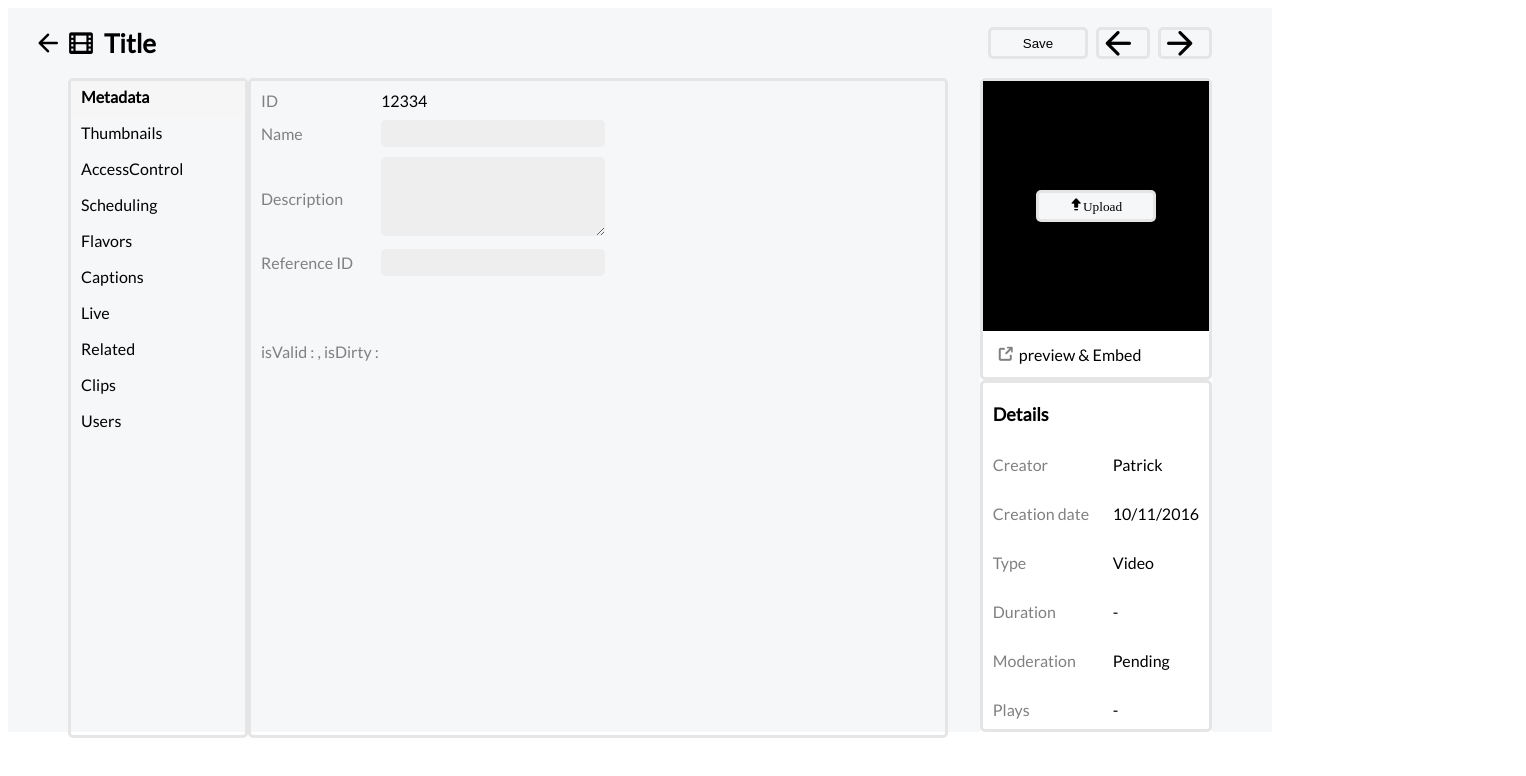
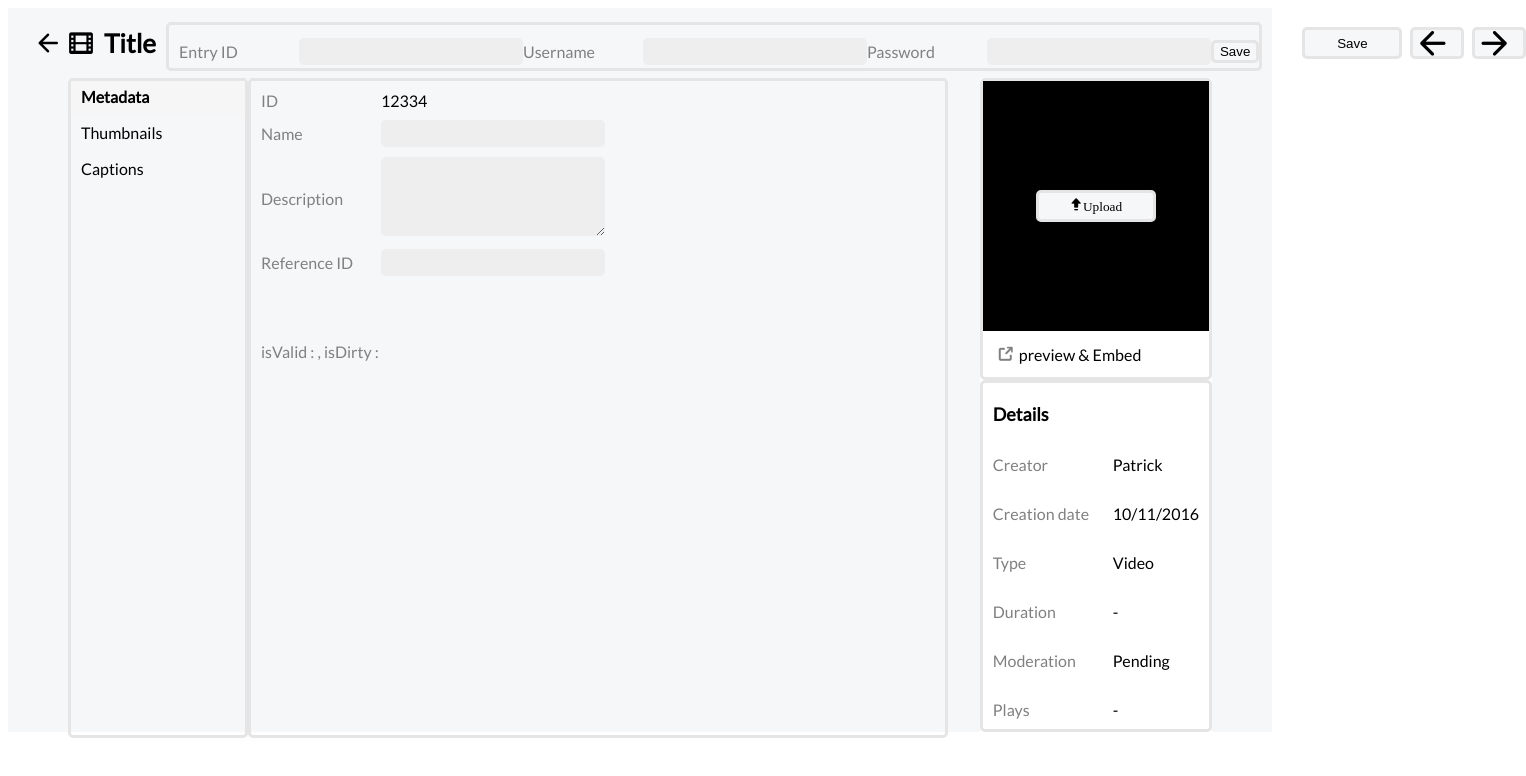
Before and after one commit to IVPAAS/kmc-ng-training, an Angular app: page / in a window 1280 px wide. Shown: the top 776 px of the page, 1526 px wide, since content can reach past the window. Built offline with nearby package versions, Linux system fonts and the light colour scheme.

Commit message:
up to 3-3 ( include)

```diff
--- a/src/app/app.module.ts
+++ b/src/app/app.module.ts
@@ -7,6 +7,7 @@ import { SectionComponent } from './components/section/section.component';
 import { PreviewComponent } from './components/preview/preview.component';
 import { MetaDataComponent } from './components/metadata/metadata.component';
 import { MainComponent } from './components/main/main.component';
+import { LoginComponent } from './components/login/login.component';
 
 
 @NgModule({
@@ -15,7 +16,8 @@ import { MainComponent } from './components/main/main.component';
     SectionComponent,
     PreviewComponent,
     MetaDataComponent,
-    MainComponent
+    MainComponent,
+    LoginComponent
   ],
   imports: [
     BrowserModule,
--- /dev/null
+++ b/src/app/components/login/login.component.html
@@ -0,0 +1,20 @@
+<form [formGroup]="loginForm">
+  <div class="login">
+    <div class="item">
+      <div class="txt">Entry ID</div>
+      <div><input type="text" class="inputTxt" name="entryId" id="entryId" formControlName="entryId"> </div>
+    </div>
+    <div class="item">
+      <div class="txt">Username</div>
+      <div><input type="text" class="inputTxt" name="userName" id="userName" formControlName="userName"> </div>
+    </div>
+    <div class="item">
+      <div class="txt">Password</div>
+      <div><input type="text" class="inputTxt" name="password" id="password" formControlName="password"> </div>
+    </div>
+    <div class="item">
+      <button class="btnSave" (click)="login()">Save</button>
+    </div>
+
+  </div>
+</form>
--- /dev/null
+++ b/src/app/components/login/login.component.scss
@@ -0,0 +1,31 @@
+@import '../../../theme/_colors.scss';
+@import '../../../theme/_mixins.scss';
+:host {
+  flex: 1 1 100%;
+  display: flex;
+  flex-direction: row;
+}
+
+form {
+  width: 100%
+}
+
+.login {
+  padding-left: 10px;
+  border-style: solid;
+  border-color: $borderColor;
+  @include roundness();
+  display: flex;
+  flex-direction: row;
+  flex: 1 1 auto;
+  height: 100%;
+  margin-right: 2rem;
+  .item {
+    display: flex;
+    align-items: center;
+    margin-top: 10px;
+    .txt {
+      width: 120px;
+    }
+  }
+}
--- /dev/null
+++ b/src/app/components/login/login.component.ts
@@ -0,0 +1,34 @@
+import { Component, OnInit } from '@angular/core';
+import { FormGroup, FormControl, Validators } from '@angular/forms';
+import { LoginService } from '../../services/login.service';
+
+
+@Component({
+  selector: 'k-login',
+  templateUrl: './login.component.html',
+  styleUrls: ['./login.component.scss'],
+  providers: [LoginService]
+
+})
+export class LoginComponent implements OnInit {
+  loginForm: FormGroup;
+  isValid: boolean;
+  isDirty: boolean;
+
+  constructor(private loginService: LoginService) { }
+
+  ngOnInit() {
+    this.loginForm = new FormGroup(
+      {
+        entryId: new FormControl('', Validators.compose([Validators.required])),
+        userName: new FormControl(),
+        password: new FormControl()
+      });
+  }
+
+  login() {
+    console.log("EntryId: " + this.loginForm.value.entryId
+      + " Username: " + this.loginForm.value.userName
+      + " Passowrd: " + this.loginForm.value.password);
+  }
+}
--- a/src/app/components/main/main.component.html
+++ b/src/app/components/main/main.component.html
@@ -1,12 +1,14 @@
+<form [formGroup]="mainForm">
   <div class="wrapper">
     <div class="header">
       <div class="headerLeft">
         <span class="backBtn kIconarrow_backward"></span>
         <span class="kIconvideo"></span>
         <span class="title">Title</span>
+        <k-login></k-login>
       </div>
       <div class="headerRight">
-      <button class="btnSave">Save</button>
+        <button class="btnSave" [disabled]="!isValid">Save</button>
         <button><span class="kIconarrow_backward"></span></button>
         <button><span class="kIconarrow_forward"></span></button>
       </div>
@@ -17,3 +19,4 @@
       <k-preview></k-preview>
     </div>
   </div>
+</form>
--- a/src/app/components/main/main.component.ts
+++ b/src/app/components/main/main.component.ts
@@ -1,5 +1,8 @@
-import { Component } from '@angular/core';
+import { Component, OnInit } from '@angular/core';
+import { FormGroup } from '@angular/forms';
 import { EntrySectionsService } from '../../services/entry-sections.service';
+import { Subscription } from 'rxjs';
+
 
 @Component({
   selector: 'k-main',
@@ -7,5 +10,20 @@ import { EntrySectionsService } from '../../services/entry-sections.service';
   styleUrls: ['./main.component.scss'],
   providers: [EntrySectionsService],
 })
-export class MainComponent {
+export class MainComponent implements OnInit {
+  mainForm: FormGroup;
+  isValid: boolean;
+  subscription: Subscription;
+
+  constructor(private entrySectionsService: EntrySectionsService) { }
+
+  ngOnInit() {
+    this.mainForm = new FormGroup({});
+
+    this.subscription = this.entrySectionsService._isDataValid$.subscribe(
+      (x) => {
+        this.isValid = x.isValid;
+      }
+    );
+  }
 }
--- a/src/app/components/metadata/metadata.component.ts
+++ b/src/app/components/metadata/metadata.component.ts
@@ -1,6 +1,7 @@
 import { Component, OnInit } from '@angular/core';
 import { FormGroup, FormControl, Validators } from '@angular/forms';
-// import { Observable } from 'rxjs/Observable';
+import { EntrySectionsService } from '../../services/entry-sections.service';
+import { SectionTypes } from '../../services/entry-sections.service';
 
 @Component({
   selector: 'k-metadata',
@@ -11,6 +12,8 @@ export class MetaDataComponent implements OnInit {
   metadataForm: FormGroup;
   isValid: boolean;
   isDirty: boolean;
+
+  constructor(private entrySectionsService: EntrySectionsService) { }
 
   ngOnInit() {
     this.metadataForm = new FormGroup(
@@ -24,8 +27,12 @@ export class MetaDataComponent implements OnInit {
       this.isDirty = this.metadataForm.dirty;
     });
 
+    this.metadataForm.valueChanges.subscribe(data => {
+      this.isValid = this.metadataForm.valid;
+    });
+
     this.metadataForm.statusChanges.subscribe(data => {
-      this.isValid = this.metadataForm.valid;
+      this.entrySectionsService.updateSectionState(SectionTypes.Metadata, this.metadataForm.dirty, this.metadataForm.valid);
     });
   }
 
--- a/src/app/components/section/section.component.ts
+++ b/src/app/components/section/section.component.ts
@@ -1,7 +1,7 @@
-import { Component } from '@angular/core';
+import { Component, OnInit, OnDestroy } from '@angular/core';
 import { EntrySectionsService } from '../../services/entry-sections.service';
 import { SectionItem } from '../../services/entry-sections.service';
-
+import { Subscription } from 'rxjs';
 
 @Component({
   selector: 'k-section',
@@ -9,14 +9,21 @@ import { SectionItem } from '../../services/entry-sections.service';
   styleUrls: ['./section.component.scss']
 })
 
-export class SectionComponent {
-
+export class SectionComponent implements OnInit, OnDestroy {
+  subscription: Subscription;
   sections: SectionItem[];
-
   constructor(private entrySectionsService: EntrySectionsService) { }
 
   ngOnInit() {
-    this.sections = this.entrySectionsService.getSections();
+    this.subscription = this.entrySectionsService.sections$.subscribe(
+      (x) => {
+        this.sections = x.sectionItems
+      }
+    );
+  }
+
+  ngOnDestroy() {
+    this.subscription.unsubscribe();
   }
 
   onSelect(section: SectionItem): void {
--- a/src/app/services/entry-sections.service.ts
+++ b/src/app/services/entry-sections.service.ts
@@ -1,21 +1,46 @@
 import { Injectable } from '@angular/core';
+import { BehaviorSubject } from 'rxjs';
 
 const SECTIONS: string[] = ["Metadata", "Thumbnails", "AccessControl", "Scheduling", "Flavors", "Captions", "Live", "Related", "Clips", "Users"];
 
+export interface SectionItem {
+    key: SectionTypes;
+    label: string;
+    isActive: boolean;
+    isDirty: boolean;
+    hasErrors: boolean;
+}
+
+export enum SectionTypes {
+    Metadata,
+    Thumbnails,
+    Captions
+}
+
 @Injectable()
 export class EntrySectionsService {
-    getSections(): SectionItem[] {
-        let sectionItems: SectionItem[] = [];
-        for (var i = 0; i < SECTIONS.length; i++) {
-            sectionItems.push({ isActive: false, key: i, label: SECTIONS[i] });
-        }
-        sectionItems[0].isActive = true;
-        return sectionItems;
+    private _isDataValid = new BehaviorSubject<{ isValid: boolean }>({
+        isValid: true
+    });
+    private _sections = new BehaviorSubject<{ sectionItems: SectionItem[] }>({
+        sectionItems: [
+            { key: SectionTypes.Metadata, label: SectionTypes[SectionTypes.Metadata], isActive: true, isDirty: false, hasErrors: false },
+            { key: SectionTypes.Thumbnails, label: SectionTypes[SectionTypes.Thumbnails], isActive: false, isDirty: false, hasErrors: false },
+            { key: SectionTypes.Captions, label: SectionTypes[SectionTypes.Captions], isActive: false, isDirty: false, hasErrors: false }
+        ]
+    });
+
+    public sections$ = this._sections.asObservable();
+    public _isDataValid$ = this._isDataValid.asObservable();
+
+    public updateSectionState(sectionType: SectionTypes, isDirty: boolean, hasErrors: boolean): void {
+
+        const newSection = this._sections.getValue().sectionItems.find(x => x.key === sectionType);
+
+        newSection.isDirty = isDirty;
+        newSection.hasErrors = hasErrors;
+
+        this._isDataValid.next({ isValid: hasErrors });
+        this._sections.next({ sectionItems: this._sections.getValue().sectionItems });
     }
 }
-
-export interface SectionItem {
-    isActive: boolean;
-    key: number;
-    label: string;
-}
--- /dev/null
+++ b/src/app/services/login.service.ts
@@ -0,0 +1,10 @@
+import { Injectable } from '@angular/core';
+import { BehaviorSubject } from 'rxjs';
+
+@Injectable()
+export class LoginService {
+    public Login( entryId: number, userName: string, password: string): boolean {
+
+       return true;
+    }
+}
```
Also changed, not shown: src/app/components/metadata/metadata.component.html (+0 -43 lines), 1 other file (tests, documents, lock files or other folders). Lines whose indentation alone changed are shown as unchanged.
